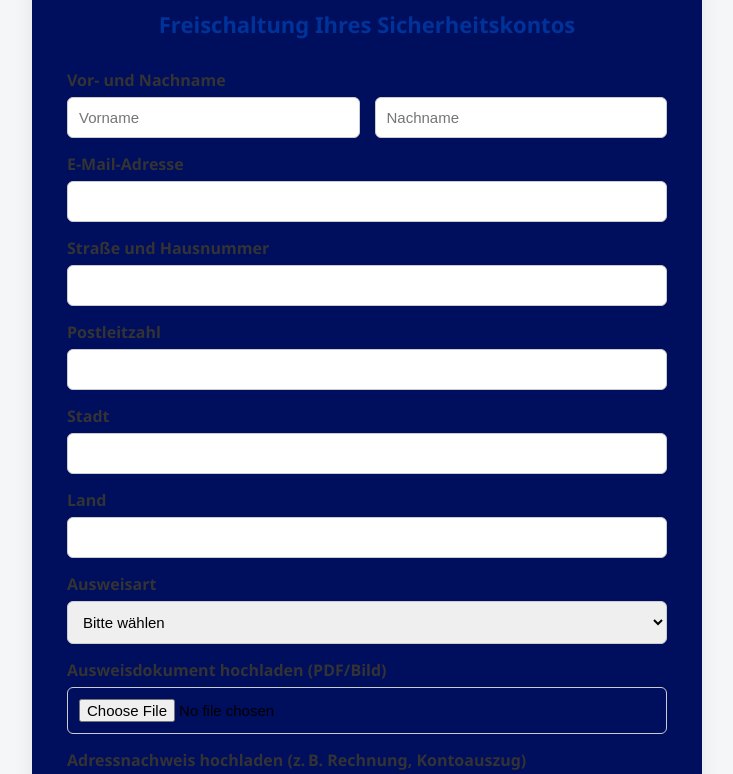
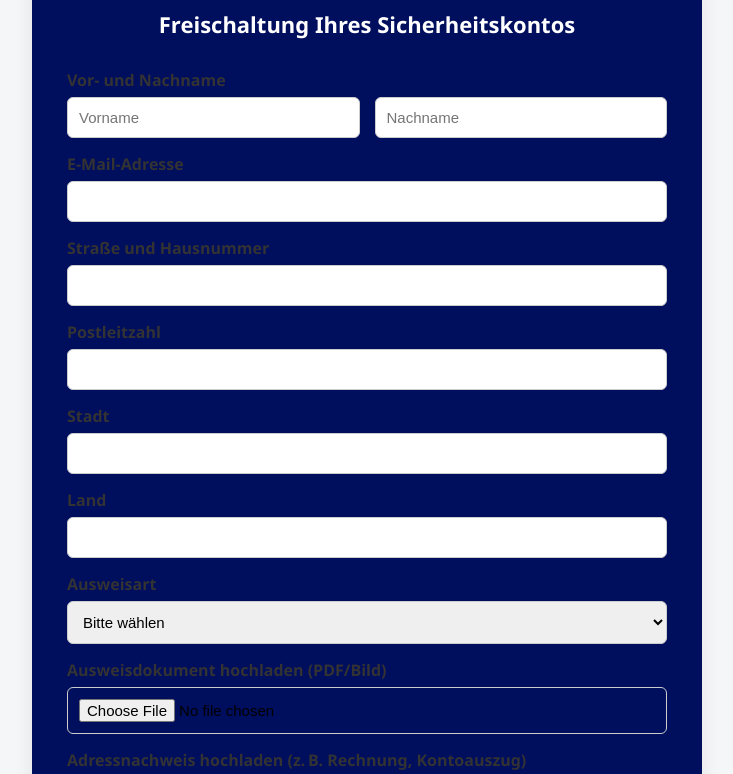
Before and after one commit to banksysteme/kyc, a plain HTML site: page index.html in a window 1280 px wide. Shown: the part 201-975 px from the top of the page, without its empty margins (273-1006 px from the left). Drawn offline with Linux system fonts and the light colour scheme.

Commit message:
Update index.html

```diff
--- a/index.html
+++ b/index.html
@@ -30,7 +30,7 @@
     h2 {
       text-align: center;
       margin-bottom: 30px;
-      color: #003399;
+      color: #fff;
       font-size: 22px;
     }
 
```
